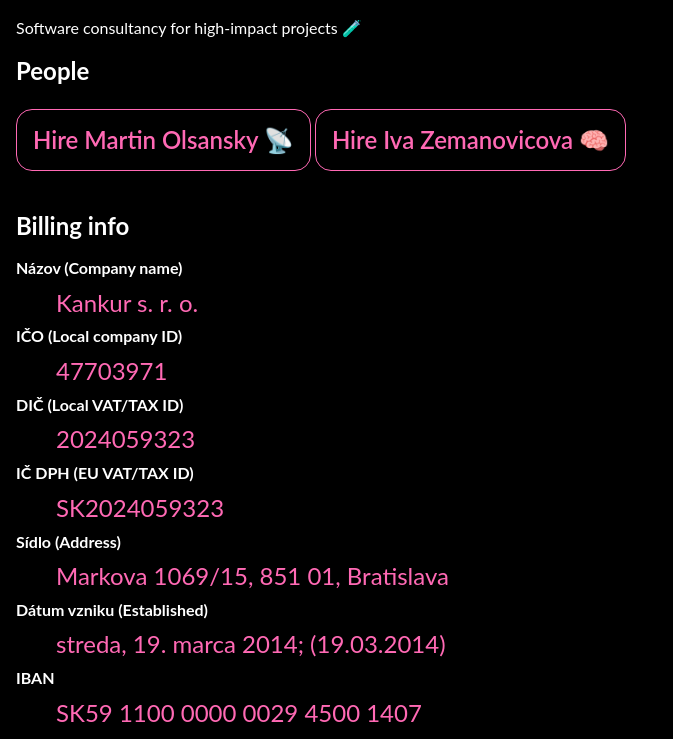
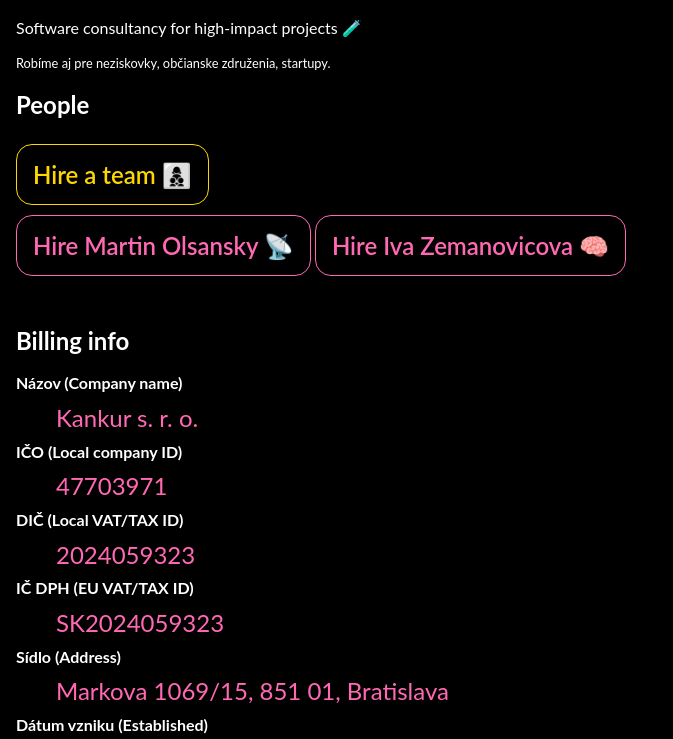
Before and after one commit to olso/kankur.xyz, a website: page index.html in a window 1280 px wide. Shown: the part 61-800 px from the top of the page, without its empty margins (0-673 px from the left). Drawn offline with nearby package versions, Linux system fonts and the light colour scheme.

Commit message:
feat: Hire a team

```diff
--- a/index.html
+++ b/index.html
@@ -9,6 +9,7 @@
   <style>
     :root {
       --color-purple: #9b5db0;
+      --color-gold: gold;
       --color-pink: hotpink;
       --color-pink-hover: rgb(228, 127, 178);
     }
@@ -23,32 +24,6 @@
     a {
       color: var(--color-purple);
     }
-
-    section.people {
-    }
-
-    section.people a:not(:last-child) {
-      margin-bottom: 1rem;
-    }
-
-    .button {
-      border: 1px solid var(--color-pink);
-      color: var(--color-pink);
-      border-radius: 1rem;
-      padding: 1rem;
-      display: inline-block;
-      text-decoration: none;
-      font-weight: 600;
-      font-size: 1.5rem;
-    }
-
-    .button:hover {
-      text-decoration: underline;
-    }
-
-    /* a:visited {
-      color: rgb(111, 234, 111);
-    } */
 
     a:hover {
       color: var(--color-pink);
@@ -79,6 +54,36 @@
     dd {
       font-size: 1.5rem;
     }
+
+    section.people {}
+
+    section.people a:not(:last-child) {
+      margin-bottom: 1rem;
+    }
+
+    .button {
+      border: 1px solid var(--color-pink);
+      color: var(--color-pink);
+      border-radius: 1rem;
+      padding: 1rem;
+      display: inline-block;
+      text-decoration: none;
+      font-weight: 600;
+      font-size: 1.5rem;
+    }
+
+    .button:hover {
+      text-decoration: underline;
+    }
+
+    .button-gold {
+      border-color: var(--color-gold);
+      color: var(--color-gold);
+    }
+
+    .button-gold:hover {
+      color: var(--color-gold);
+    }
   </style>
 </head>
 
@@ -86,6 +91,7 @@
   <main>
     <h1>Kankur s.r.o.</h1>
     <p>Software consultancy for high-impact projects 🧪</p>
+    <small>Robíme aj pre neziskovky, občianske združenia, startupy.</small>
   </main>
   <!-- <section>
     <h2>People</h2>
@@ -94,8 +100,20 @@
   <section class="people">
     <h2>People</h2>
     <div>
-      <a class="button" href="https://olso.space" target="_blank">Hire Martin Olsansky 📡</a>
-      <a class="button" href="https://www.linkedin.com/in/ivana-zemanovicova/" target="_blank">Hire Iva Zemanovicova 🧠</a>
+      <a class="button button-gold" href="mailto:olso@kankur.xyz?subject=Hire%20a%20team" taget="_blank">
+        Hire a team 👩‍👦‍👦
+      </a>
+    </div>
+    <div>
+      <a class="button" href="https://olso.space" target="_blank">
+        Hire Martin Olsansky 📡
+      </a>
+      <a class="button" href="https://www.linkedin.com/in/ivana-zemanovicova/" target="_blank">
+        Hire Iva Zemanovicova 🧠
+      </a>
+    </div>
+    <div>
+
     </div>
   </section>
   <section>
```
